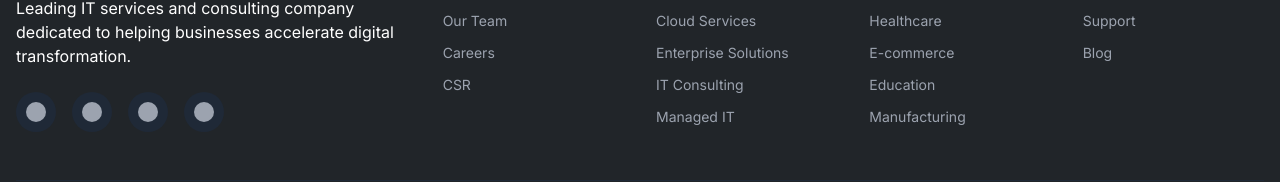
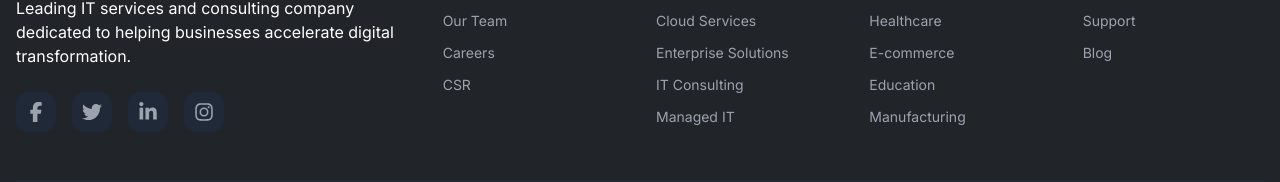
Before and after one commit to supunpramod/Wall-Street-Technology, a React (Vite) app: page / in a window 1280 px wide. Shown: the part 4572-4754 px from the top of the page. Built offline with nearby package versions, Linux system fonts and the light colour scheme.

Commit message:
add the icons footer

```diff
--- a/package.json
+++ b/package.json
@@ -10,6 +10,9 @@
     "preview": "vite preview"
   },
   "dependencies": {
+    "@fortawesome/free-brands-svg-icons": "^7.0.1",
+    "@fortawesome/free-solid-svg-icons": "^7.0.1",
+    "@fortawesome/react-fontawesome": "^3.0.2",
     "framer-motion": "^12.23.12",
     "react": "^19.1.0",
     "react-dom": "^19.1.0",
--- a/src/components/layout/Footer.jsx
+++ b/src/components/layout/Footer.jsx
@@ -1,6 +1,9 @@
 import { motion } from 'framer-motion';
 import { Link } from 'react-router-dom';
 import Logo1 from '../../assets/logo1.png';
+import { FontAwesomeIcon } from "@fortawesome/react-fontawesome";
+import { faFacebookF, faTwitter, faLinkedinIn, faInstagram } from "@fortawesome/free-brands-svg-icons";
+
 
 const Footer = () => {
   const footerLinks = [
@@ -64,17 +67,26 @@ const Footer = () => {
               Leading IT services and consulting company dedicated to helping businesses accelerate digital transformation.
             </p>
             <div className="flex space-x-3 md:space-x-4">
-              {['facebook', 'twitter', 'linkedin', 'instagram'].map((social) => (
-                <a
-                  key={social}
-                  href="#"
-                  className="w-8 h-8 md:w-10 md:h-10 rounded-full bg-gray-800 flex items-center justify-center hover:bg-secondary transition-colors duration-300"
-                  aria-label={social}
-                >
-                  <div className="w-4 h-4 md:w-5 md:h-5 bg-gray-400 rounded-full"></div>
-                </a>
-              ))}
-            </div>
+  {[
+    { name: "facebook", icon: faFacebookF, url: "#" },
+    { name: "twitter", icon: faTwitter, url: "#" },
+    { name: "linkedin", icon: faLinkedinIn, url: "#" },
+    { name: "instagram", icon: faInstagram, url: "#" },
+  ].map((social) => (
+    <a
+      key={social.name}
+      href={social.url}
+      className="w-8 h-8 md:w-10 md:h-10 rounded-xl bg-gray-800 flex items-center justify-center hover:bg-secondary transition-colors duration-300 "
+      aria-label={social.name}
+    >
+      <FontAwesomeIcon
+        icon={social.icon}
+        className="text-gray-400 w-4 h-4 md:w-5 md:h-5"
+      />
+    </a>
+  ))}
+</div>
+
           </div>
 
           {footerLinks.map((section) => (
```
Also changed, not shown: 1 other file (tests, documents, lock files or other folders).
